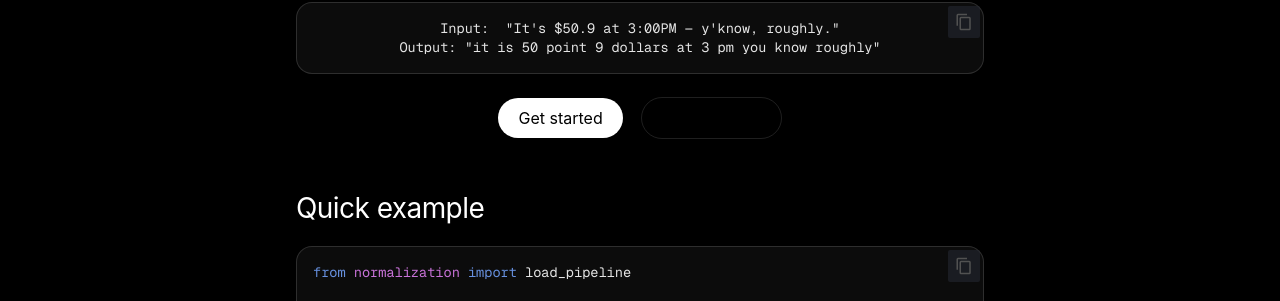
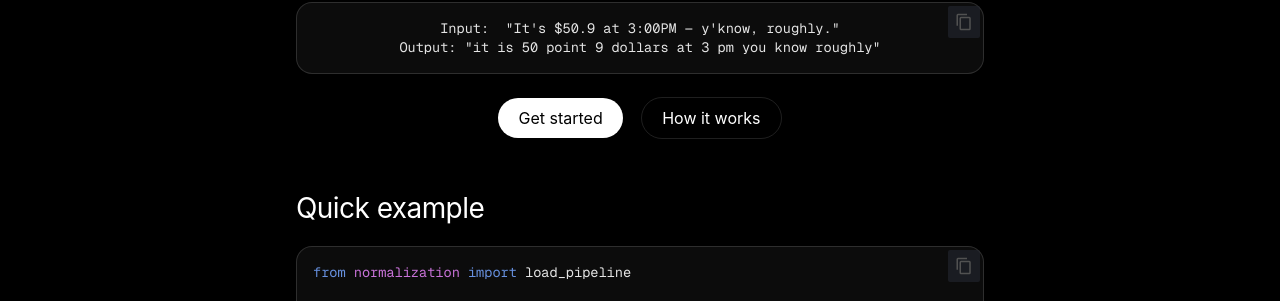
Before and after one commit to tidygenie/gladia-normalization, an MkDocs documentation site: the page built from docs/index.md, in a window 1280 px wide. Shown: the part 564-865 px from the top of the page. Built offline with MkDocs 1.6.1 and Material for MkDocs 9.7.7, drawn with Linux system fonts in a browser that asks for light colours; comment, search, counter and statistics services are not loaded.

Commit message:
fix(doc): fixed secondary button style

```diff
--- a/docs/stylesheets/gladia.css
+++ b/docs/stylesheets/gladia.css
@@ -387,7 +387,16 @@ body {
   letter-spacing: 0;
   padding: 0.5em 1.25em;
   transition: transform var(--gladia-duration) var(--gladia-ease-out);
+  /* Material defaults color to --md-primary-fg-color (black in dark / white in
+     light), which makes outline buttons invisible against the page bg. */
+  color: var(--gladia-neutral-0);
+  background-color: transparent;
   border: 1px solid rgba(255, 255, 255, 0.12);
+}
+
+[data-md-color-scheme="default"] .md-typeset .md-button {
+  color: var(--gladia-neutral-1000);
+  border-color: rgba(0, 0, 0, 0.12);
 }
 
 .md-typeset .md-button--primary {
```
